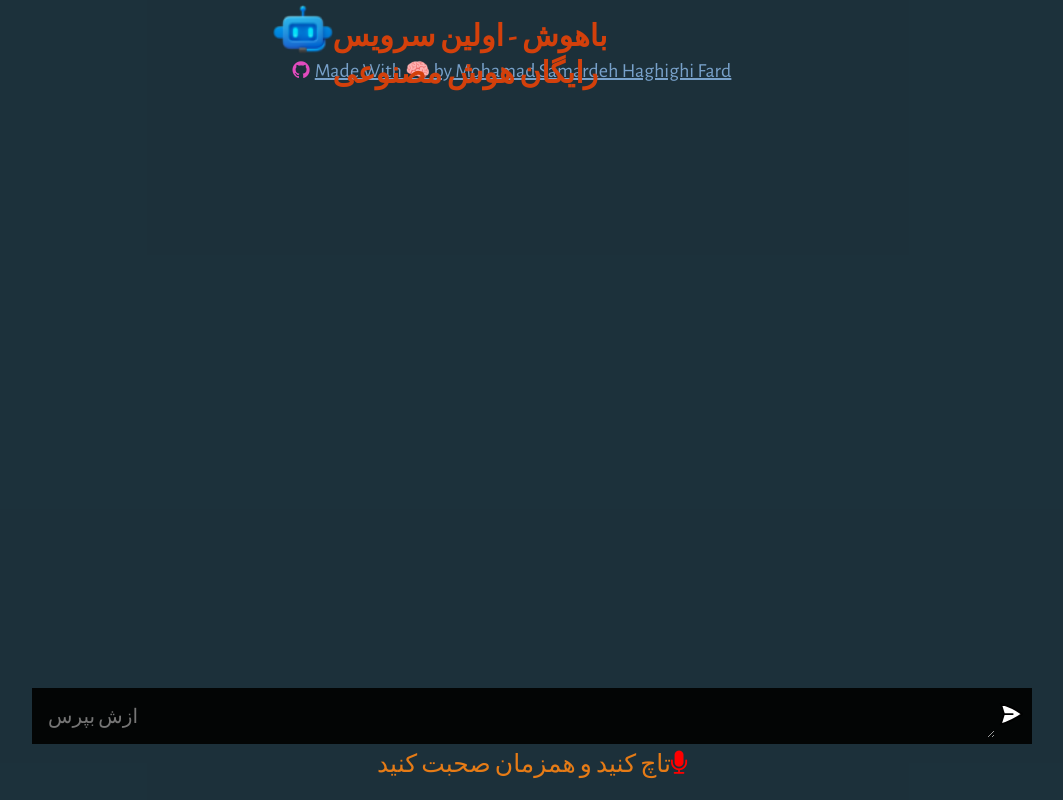
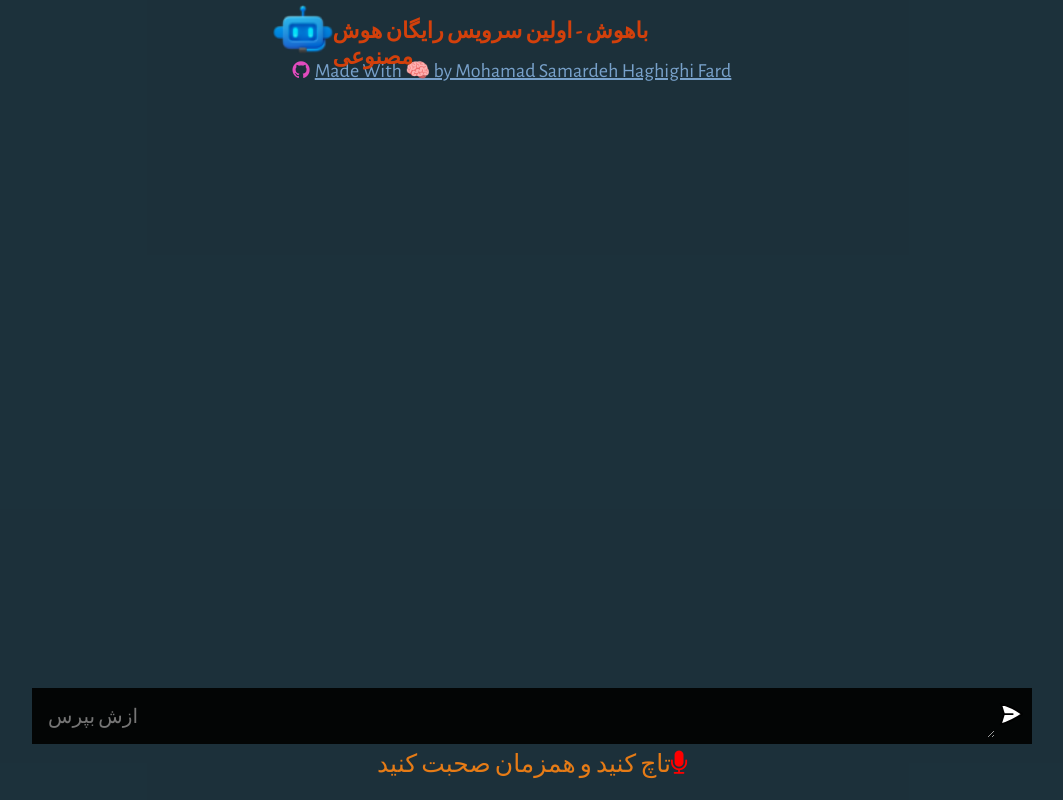
Before and after one commit to bugbounted/ChatGPT-client, a website built with Vite: page index.html in a window 1280 px wide. Shown: the whole page, without its empty margins (108-1171 px from the left). Built offline with nearby package versions, Linux system fonts and the light colour scheme.

Commit message:
Update style.css

```diff
--- a/style.css
+++ b/style.css
@@ -17,7 +17,7 @@
 .header h1 {
   width: 390px;
   height: 40px;
-  font-size: 30px;
+  font-size: 22px;
   margin-top: 18px;
   top: 25px;
   left: 10px;
```
